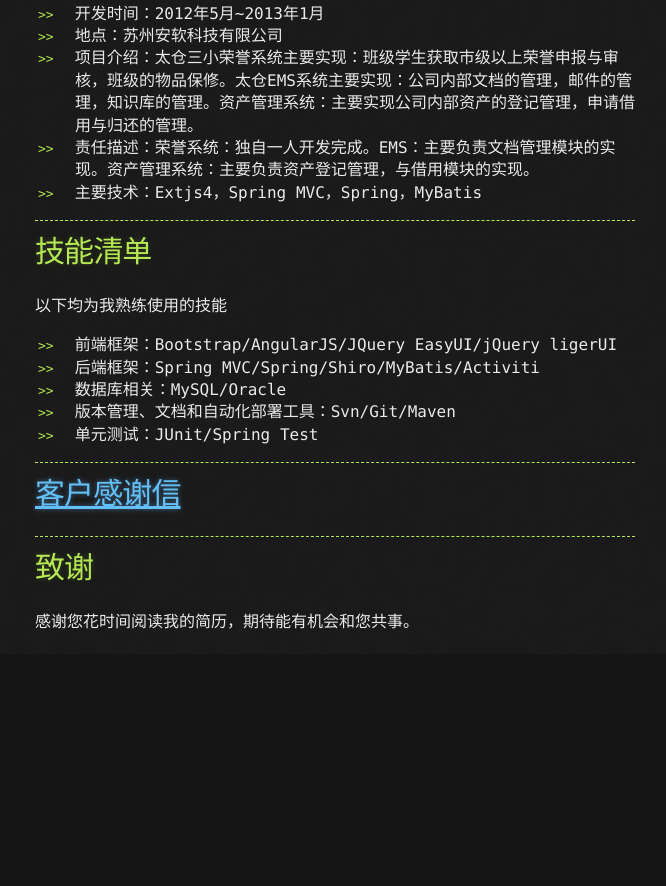
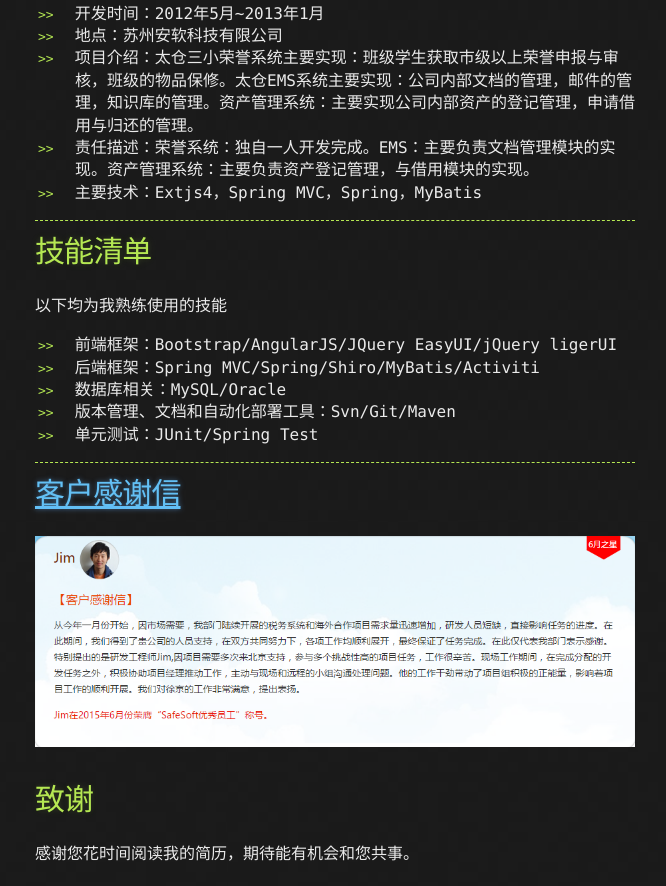
Before and after one commit to xjywp2008/resume, a plain HTML site: page index.html in a window 1280 px wide. Shown: the part 3203-4089 px from the top of the page, without its empty margins (305-971 px from the left). Before the commit the page ends 3857 px from the top, so only its background shows below. Drawn offline with Linux system fonts and the light colour scheme.

Commit message:
Create gh-pages branch via GitHub

```diff
--- a/index.html
+++ b/index.html
@@ -194,7 +194,9 @@
 <a id="客户感谢信" class="anchor" href="#%E5%AE%A2%E6%88%B7%E6%84%9F%E8%B0%A2%E4%BF%A1" aria-hidden="true"><span aria-hidden="true" class="octicon octicon-link"></span></a><a href="http://www.safesoftinc.cn/goodemployees.html">客户感谢信</a>
 </h1>
 
-<hr>
+<h2>
+<a id="" class="anchor" href="#" aria-hidden="true"><span aria-hidden="true" class="octicon octicon-link"></span></a><img src="https://raw.githubusercontent.com/xjywp2008/resume/gh-pages/images/jim.png" alt="客户感谢信截图">
+</h2>
 
 <h1>
 <a id="致谢" class="anchor" href="#%E8%87%B4%E8%B0%A2" aria-hidden="true"><span aria-hidden="true" class="octicon octicon-link"></span></a>致谢</h1>
```
Also changed, not shown: params.json (+1 -1 lines).
